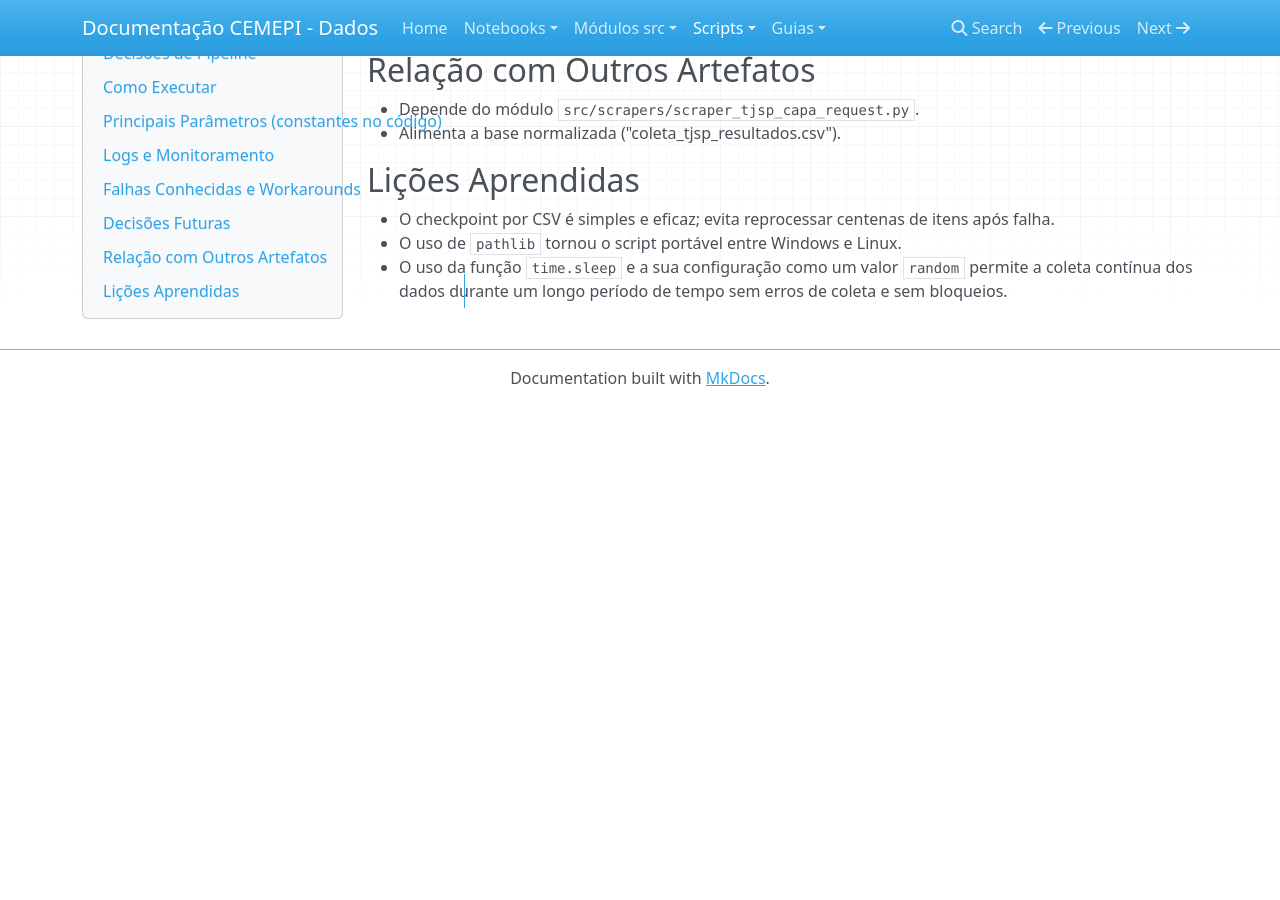
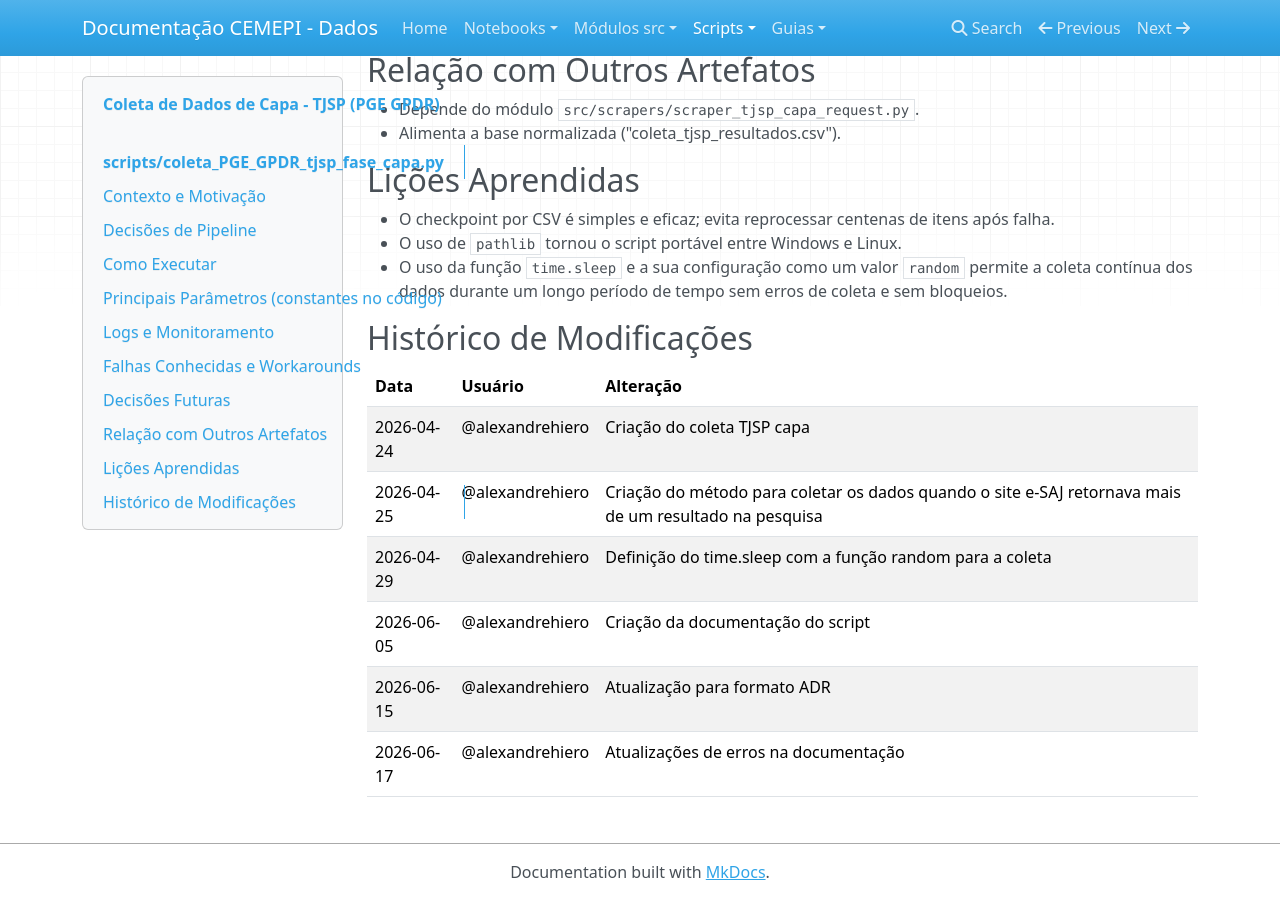
Before and after one commit to Etore-BeS/cemepi-data-study, an MkDocs documentation site: the page built from docs/scripts/coleta_PGE_GPDR_tjsp_fase_capa.md, in a window 1280 px wide and 900 px high, scrolled down 1720 px. Built offline with MkDocs 1.6.1, drawn with Linux system fonts in a browser that asks for light colours; nearby versions of some CDN libraries; before the commit the page ends 2126 px from its top, so only the background shows below that; some of the changed text lies outside the part shown.

Commit message:
feat(docs): feat(docs): refinement in the script documentation

```diff
--- a/docs/scripts/coleta_PGE_GPDR_tjsp_fase_capa.md
+++ b/docs/scripts/coleta_PGE_GPDR_tjsp_fase_capa.md
@@ -18,7 +18,7 @@ Esse script pega o número de todos esses processos da base enviada pela PGE (PG
 
 ## Decisões de Pipeline
 
-- **Fonte de dados:** `data/PGE.GPDR.json` (gerado pelo time da PGE)
+- **Fonte de dados:** site `e-SAJ`
 - **Destino:** `data/coleta_tjsp_resultados.csv` (incremental, com checkpoint)
 - **Controle de repetição:** carrega processos já salvos a partir do CSV de saída – evita refazer coletas.
 - **Delay entre requisições:** `random.uniform(3.5, 7.2)` para não sobrecarregar o TJSP.
@@ -67,3 +67,14 @@ python scripts/coleta_PGE_GPDR_tjsp_fase_capa.py
 - O checkpoint por CSV é simples e eficaz; evita reprocessar centenas de itens após falha.
 - O uso de `pathlib` tornou o script portável entre Windows e Linux.
 - O uso da função `time.sleep` e a sua configuração como um valor `random` permite a coleta contínua dos dados durante um longo período de tempo sem erros de coleta e sem bloqueios.
+
+## Histórico de Modificações
+
+| Data       | Usuário          | Alteração |
+|------------|------------------|-----------|
+| 2026-04-24 | @alexandrehiero  | Criação do coleta TJSP capa |
+| 2026-04-25 | @alexandrehiero  | Criação do método para coletar os dados quando o site e-SAJ retornava mais de um resultado na pesquisa |
+| 2026-04-29 | @alexandrehiero  | Definição do time.sleep com a função random para a coleta |
+| 2026-06-05 | @alexandrehiero  | Criação da documentação do script |
+| 2026-06-15 | @alexandrehiero  | Atualização para formato ADR |
+| 2026-06-17 | @alexandrehiero  | Atualizações de erros na documentação |
--- a/mkdocs.yml
+++ b/mkdocs.yml
@@ -9,7 +9,8 @@ nav:
   - Template: src/template_src.md
 - Scripts:
   - Template: scripts/template_script.md
-  - Docs: scripts/coleta_PGE_GPDR_tjsp_fase_capa.md
+  - Docs:
+    - Pipeline Scraper TJSP fase capa: scripts/coleta_PGE_GPDR_tjsp_fase_capa.md
 - Guias:
   - Configuração do ambiente: guias/configuracao_ambiente.md
   - Padrão de logging: guias/logging_padrao.md
```
Also changed, not shown: other parts of docs/scripts/coleta_PGE_GPDR_tjsp_fase_capa.md (+1 -1 lines).
